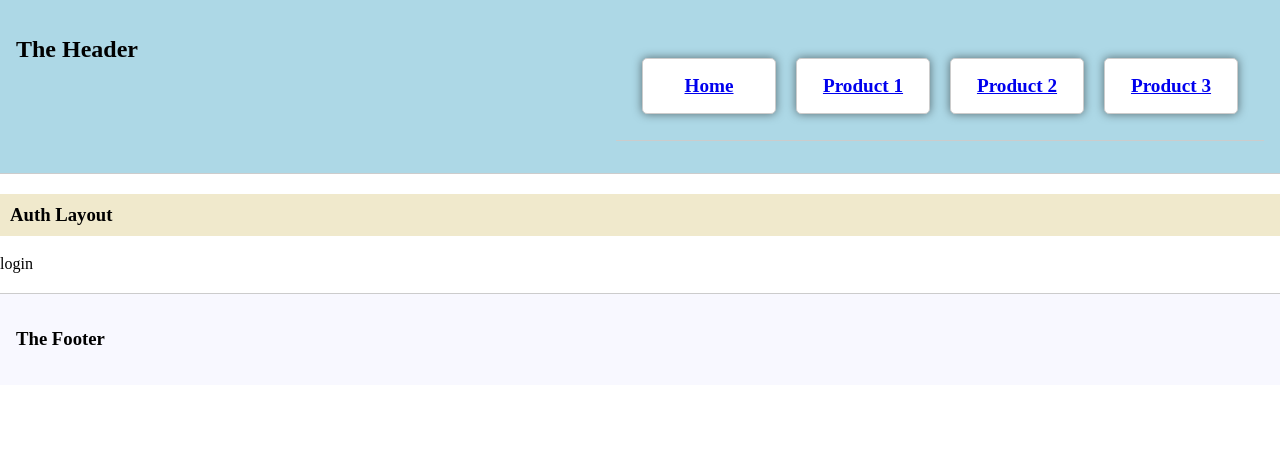
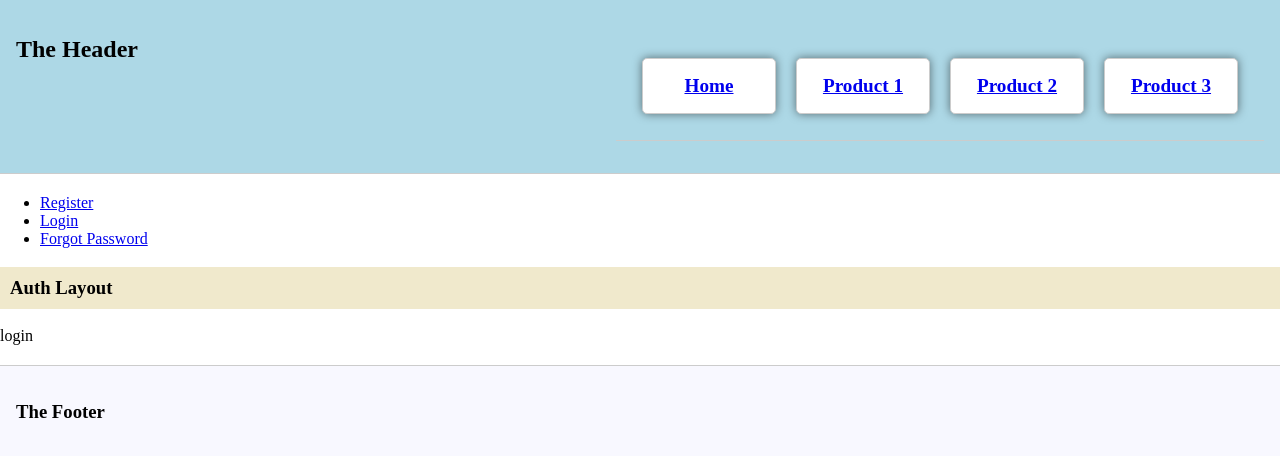
Before and after one commit to Zagaz/my-react-typescript-nextjs, a Next.js app: page /login in a window 1280 px wide. Shown: the top 456 px of the page. Built offline with nearby package versions, Linux system fonts and the light colour scheme.

Commit message:
refactor: Active link

```diff
--- /dev/null
+++ b/src/app/(auth)/layout.tsx
@@ -0,0 +1,30 @@
+import Link from "next/link";
+
+const navLinks = [
+     {name: "Register" , href : "/register"},
+     {name: "Login" , href : "/login"},
+     {name: "Forgot Password" , href : "/forgot-password"},
+];
+
+export default function AuthLayout({
+     children,
+}: {
+     children: React.ReactNode;
+}) {
+     return (
+          <>
+               <header>
+                    <nav>
+                         <ul>
+                              {navLinks.map((link) => (
+                                   <li key={link.href}>
+                                        <Link href={link.href}>{link.name}</Link>
+                                   </li>
+                              ))}
+                         </ul>
+                    </nav>
+               </header>
+               {children}
+          </>
+     );
+}
--- a/src/app/layout.tsx
+++ b/src/app/layout.tsx
@@ -35,6 +35,7 @@ export default function RootLayout({
           }
         >
           <h2>The Header</h2>
+          <br />
           <Nav />
 
 
```
